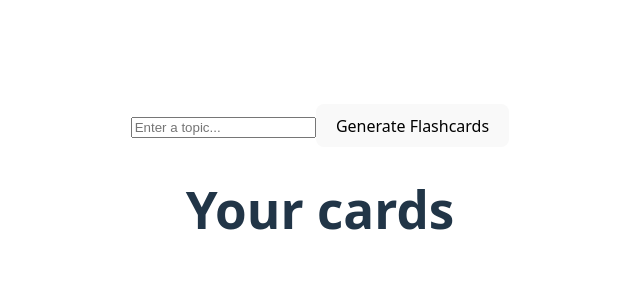
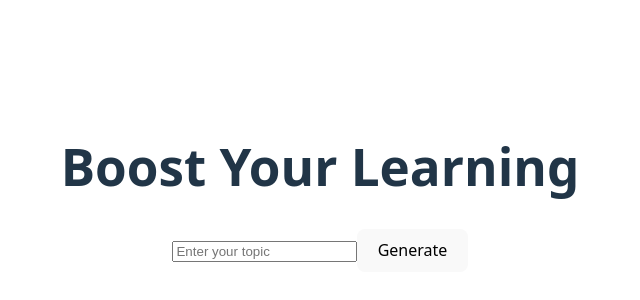
Before and after one commit to bshiribaiev/betterlearn, a React (Vite) app: page / in a window 1280 px wide. Shown: the part 212-512 px from the top of the page, without its empty margins (320-960 px from the left). Built offline with nearby package versions, Linux system fonts and the light colour scheme.

Commit message:
added a new feature to show/hide answers

```diff
--- a/src/App.tsx
+++ b/src/App.tsx
@@ -1,55 +1,41 @@
 import { useState } from 'react'
+import TopicForm from './components/TopicForm'
+import FlashcardList from './components/FlashcardList'
 import './App.css'
 
+// Defining a type for a flashcard
+type Flashcard = {
+  question: string;
+  answer: string;
+}
+
 function App() {
-  const [userInput, setInput] = useState<string>("")
-  const [results, setResults] = useState<{question: string; answer: string}[]>([])
+  const [flashcards, setFlashcards] = useState<Flashcard[]>([]);
 
-  const handleSubmit = async(e: React.FormEvent<HTMLFormElement>) => {
-    e.preventDefault(); // Prevent page reload
-    console.log("Loading: ", userInput);
+  const handleTopicSubmit = async (topic: string) => {
+    try {
+      const res = await fetch('http://localhost:8000/generate', {
+        method: 'POST',
+        headers: {
+          'Content-Type': 'application/json',
+        },
+        body: JSON.stringify({topic}),
+      });
 
-    // Send the userInput to the backend later
-    const res = await fetch("http://localhost:8000/generate", {
-      method: "POST",
-      headers: {
-        "Content-Type": "application/json"
-      },
-      body: JSON.stringify({topic: userInput})
-    })
-
-    const data = await res.json()
-    setResults(data)
-  }
+      const data = await res.json();
+      setFlashcards(data);
+    } catch (err) {
+      console.error("Failed to fetch flashcards", err);
+    }
+  };
 
   return (
     <>
-      {/* Generating a flashcard */}
-      <div className="topicIn">
-        <form onSubmit={handleSubmit}>
-          <input
-            type = "text"
-            value = {userInput}
-            onChange = {(e) => setInput(e.target.value)}
-            placeholder='Enter a topic...'
-            />
-            <button type = "submit">Generate Flashcards</button>
-        </form>
+      <div>
+        <h1>Boost Your Learning</h1>
+        <TopicForm onSubmit={handleTopicSubmit} />
+        <FlashcardList cards={flashcards} />
       </div>
-
-      {/* Showing the flashcards */}
-      <div className="cards">
-        <h1>Your cards</h1>
-        {results.map((card, index) => (
-          <div key={index}>
-            <h3>{card.question}</h3>
-            <p>{card.answer}</p>
-
-          </div>
-        ))}
-
-      </div>
-
     </>
   )
 }
--- a/src/components/Flashcard.tsx
+++ b/src/components/Flashcard.tsx
@@ -1,13 +1,25 @@
-type flashcardProps = {
+import {useState} from 'react'
+
+type FlashcardProps = {
   question: string;
   answer: string;
 };
 
-function Flashcard(props: flashcardProps) {
+function Flashcard(props: FlashcardProps) {
+  const [showAnswer, setShowAnswer] = useState(false);
+  const handleClick= () => {
+    setShowAnswer(current => !current);
+  }
+
   return (
     <div className="card">
       <h3>{props.question}</h3>
-      <p>{props.answer}</p>
+
+      <button onClick={handleClick}>
+        {showAnswer ? 'Hide answer' : 'Show answer'}
+      </button>
+
+      {showAnswer && <p>{props.answer}</p>}
     </div>
   )
 }
--- a/src/components/FlashcardList.tsx
+++ b/src/components/FlashcardList.tsx
@@ -1,3 +1,5 @@
+import Flashcard from "./Flashcard";
+
 type Flashcard = {
     question: string;
     answer: string;
@@ -7,18 +9,20 @@
     cards: Flashcard[];
 };
 
-
-function cardList(props: FlashcardListProps) {
+function FlashcardList(props: FlashcardListProps) {
     return (
         <div>
             {props.cards.map(card => (
-                <div key = {card.question}>
-                    <h3>{card.question}</h3>
-                    <p>{card.question}</p>
+                <div>
+                <Flashcard
+                    key={card.question}
+                    question={card.question}
+                    answer={card.answer}
+                />
                 </div>
             ))}
         </div>
-    )
+    );
 }
 
-export default cardList
+export default FlashcardList;
```
